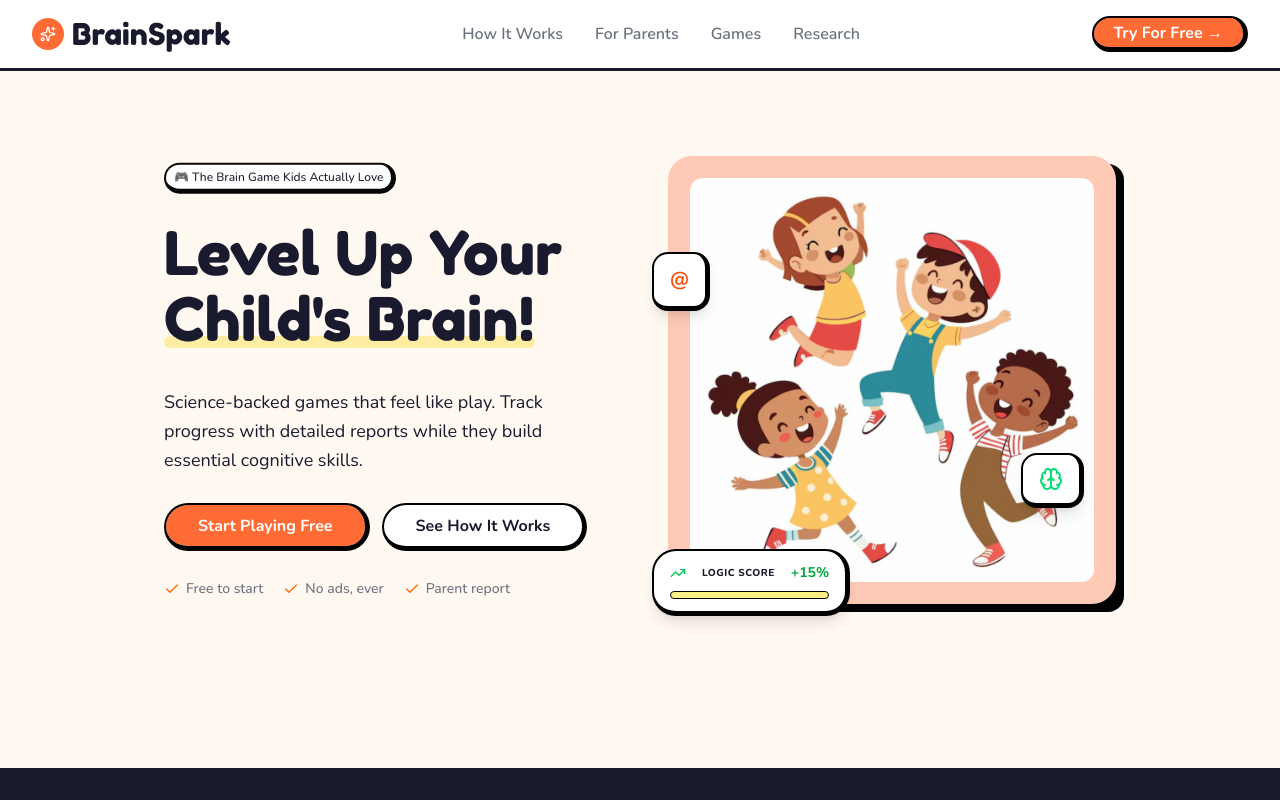
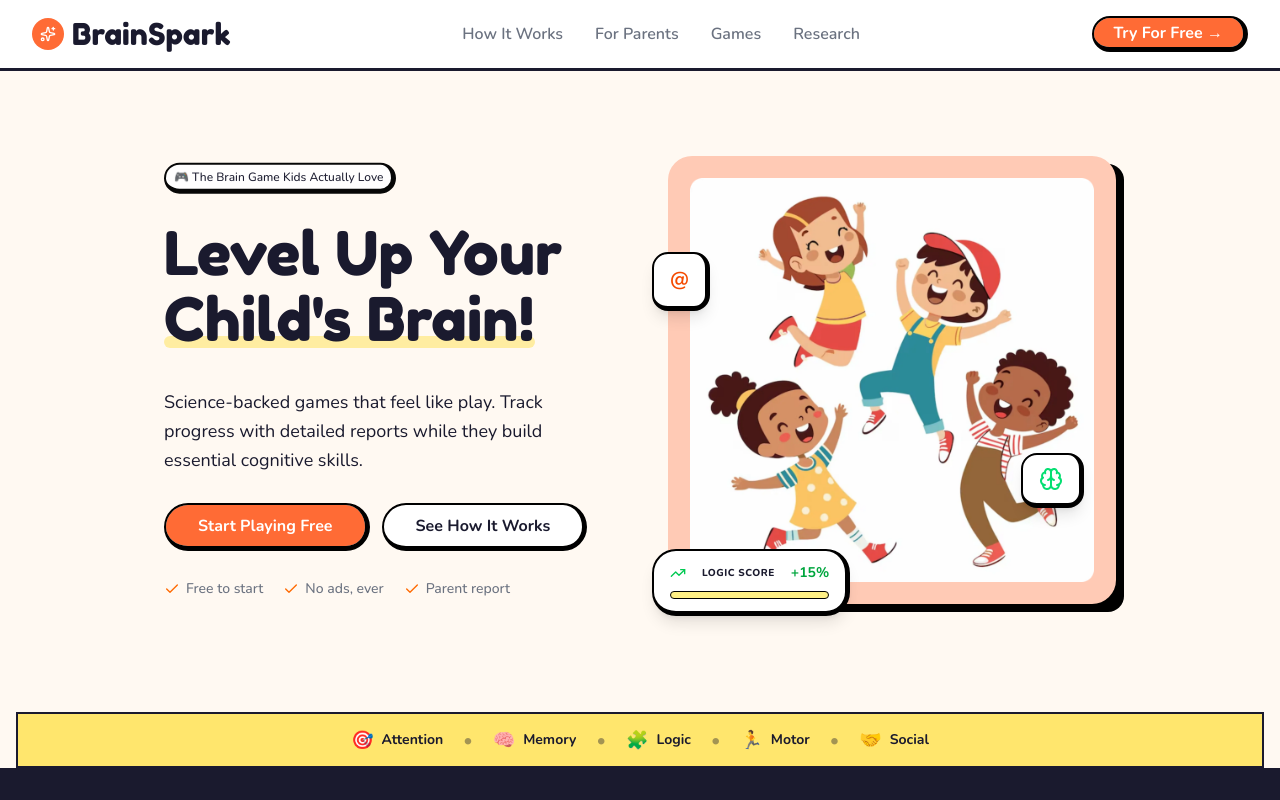
Before and after one commit to UCYenyen/CodeCollab, a Next.js app: page / in a window 1280 px wide. Shown: the top 800 px of the page. Built offline with nearby package versions, Linux system fonts and the light colour scheme.

Commit message:
fix responsiveness on mobile

```diff
--- a/src/app/layout.tsx
+++ b/src/app/layout.tsx
@@ -30,9 +30,9 @@ export default function RootLayout({
   return (
     <html
       lang="en"
-      className={cn("h-full antialiased", nunito.variable, geistMono.variable)}
+      className={cn("h-full antialiased overflow-x-hidden", nunito.variable, geistMono.variable)}
     >
-      <body className="min-h-full flex flex-col">
+      <body className="min-h-full flex flex-col overflow-x-hidden">
         <Toaster
           toastOptions={{ descriptionClassName: "text-card-foreground" }}
           theme="light"
--- a/src/components/features/landing/features-bar.tsx
+++ b/src/components/features/landing/features-bar.tsx
@@ -1,7 +1,4 @@
 "use client";
-
-import { useScrollReveal } from "@/hooks/use-scroll-reveal";
-
 const DOMAINS = [
   { icon: "🎯", label: "Attention" },
   { icon: "🧠", label: "Memory" },
@@ -11,11 +8,10 @@ const DOMAINS = [
 ] as const;
 
 export function FeaturesBar() {
-  const barRef = useScrollReveal<HTMLDivElement>({ variant: "fadeUp" });
 
   return (
     <div className="bg-muted px-4">
-      <div ref={barRef} className="mx-auto border-2 py-4 bg-secondary flex flex-wrap items-center justify-center gap-x-0 gap-y-2">
+      <div className="mx-auto border-2 py-4 bg-secondary flex flex-wrap items-center justify-center gap-x-0 gap-y-2">
         {DOMAINS.map(({ icon, label }, i) => (
           <div key={label} className="flex items-center">
             <div className="flex items-center gap-2 px-5">
--- a/src/components/features/landing/parents-section.tsx
+++ b/src/components/features/landing/parents-section.tsx
@@ -146,7 +146,7 @@ export function ParentsSection() {
   const rightRef = useScrollReveal<HTMLDivElement>({ variant: "fadeLeft", distance: 60, delay: 0.15 });
 
   return (
-    <section id="for-parents" className="bg-accent px-6 py-24">
+    <section id="for-parents" className="bg-accent px-6 py-24 overflow-x-hidden">
       <div className="mx-auto grid max-w-6xl grid-cols-1 items-center gap-16 lg:grid-cols-2">
         <div ref={leftRef} className="flex flex-col gap-7">
           <h2 className="font-display text-4xl leading-tight text-foreground lg:text-5xl">
```
